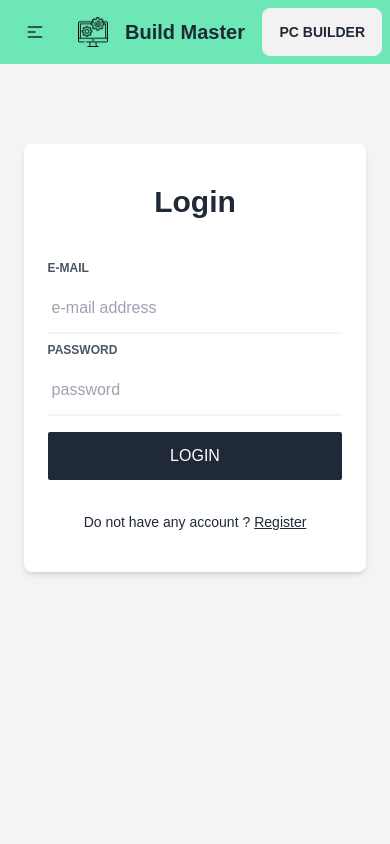
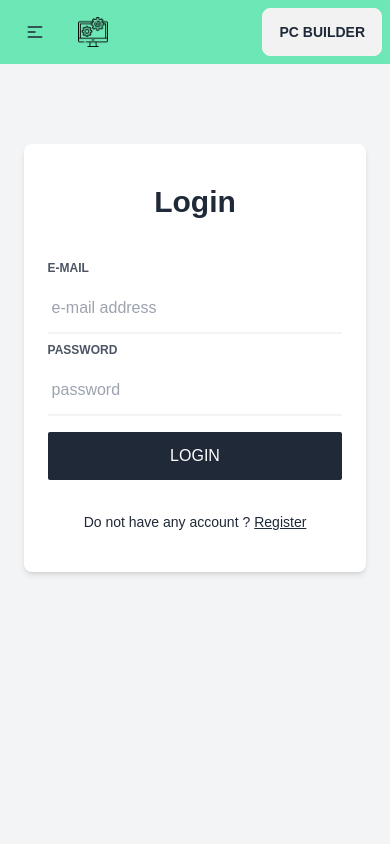
Before and after one commit to Marufhossain112/build-master, a Next.js app: page /auth/signin in a window 390 px wide. Shown: the top 844 px of the page. Built offline with nearby package versions, Linux system fonts and the light colour scheme; no server answers.

Commit message:
site name hidden fixed in mobile view

```diff
--- a/src/components/Navbar.js
+++ b/src/components/Navbar.js
@@ -66,7 +66,7 @@ export default function Navbar() {
                 </div>
                 {/* <Link href="/" >  </Link>  */}
                 <Image className='ml-4' src={logo} alt='logo' height={30} width={30} />
-                <Link href="/" className="btn btn-ghost normal-case text-xl">Build Master</Link>
+                <Link href="/" className="site-name btn btn-ghost normal-case text-xl">Build Master</Link>
             </div>
             <div className="navbar-center hidden lg:flex">
                 <ul className="menu menu-horizontal px-1">
--- a/src/styles/globals.css
+++ b/src/styles/globals.css
@@ -22,3 +22,11 @@ body {
   font-family: "Poppins", sans-serif;
   /* font-family: "Montserrat", sans-serif; */
 }
+.site-name {
+  /* display: none; */
+}
+@media screen and (max-width: 600px) {
+  .site-name {
+    display: none;
+  }
+}
```
